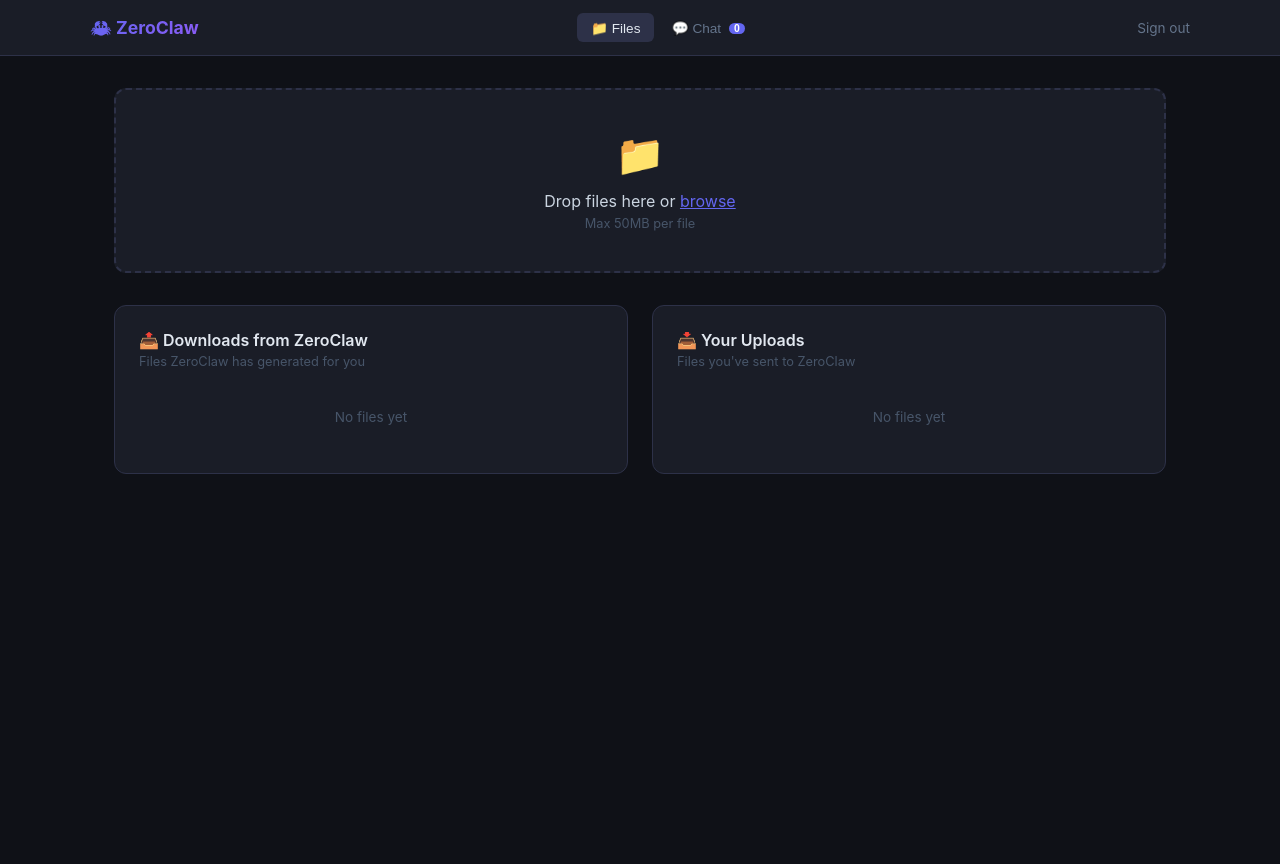
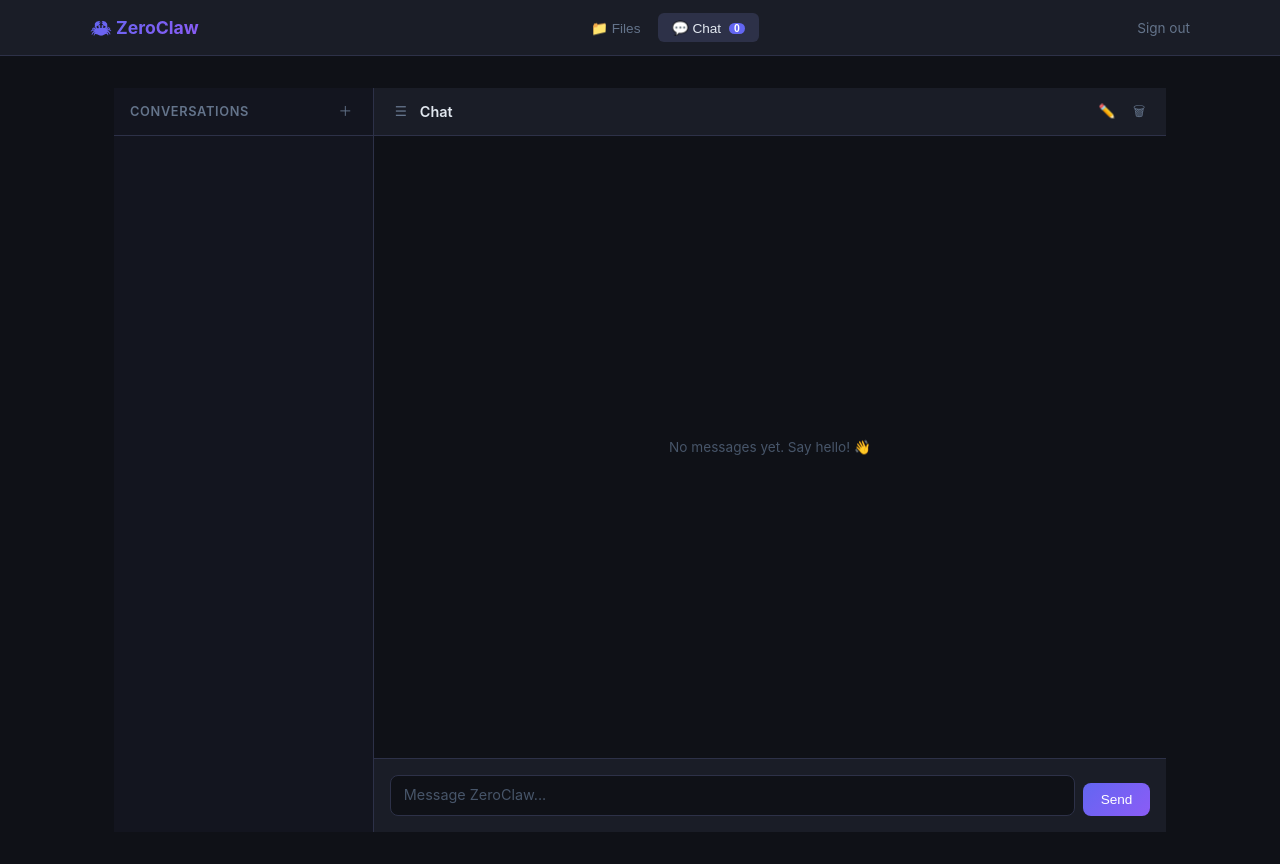
Before and after one commit to uuzinger/zeroclaw-webui, a website: page public/index.html in a window 1280 px wide. Before the commit the page ends 800 px from the top, so only its background shows below. Drawn offline with Linux system fonts and the light colour scheme; no server answers.

Commit message:
ui: default to chat tab on load

```diff
--- a/public/index.html
+++ b/public/index.html
@@ -11,15 +11,15 @@
     <div class="nav-inner">
       <span class="nav-logo">🦀 ZeroClaw</span>
       <div class="nav-tabs">
-        <button class="nav-tab active" data-tab="files">📁 Files</button>
-        <button class="nav-tab" data-tab="chat">💬 Chat <span class="unread-badge" id="unreadBadge" hidden>0</span></button>
+        <button class="nav-tab" data-tab="files">📁 Files</button>
+        <button class="nav-tab active" data-tab="chat">💬 Chat <span class="unread-badge" id="unreadBadge" hidden>0</span></button>
       </div>
       <a href="/logout" class="nav-logout">Sign out</a>
     </div>
   </nav>
 
   <!-- Files Tab -->
-  <main id="tabFiles">
+  <main id="tabFiles" hidden>
     <section class="upload-zone" id="dropzone">
       <div class="upload-inner">
         <div class="upload-icon">📁</div>
@@ -53,7 +53,7 @@
   </main>
 
   <!-- Chat Tab -->
-  <main id="tabChat" hidden>
+  <main id="tabChat">
     <div class="chat-layout">
 
       <!-- Sidebar: conversation list -->
```
